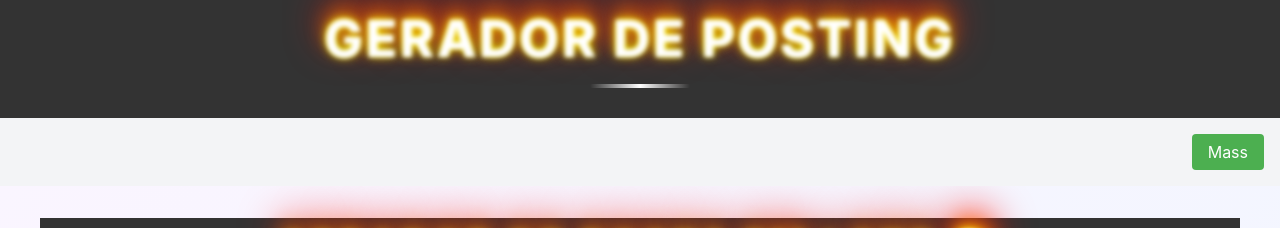
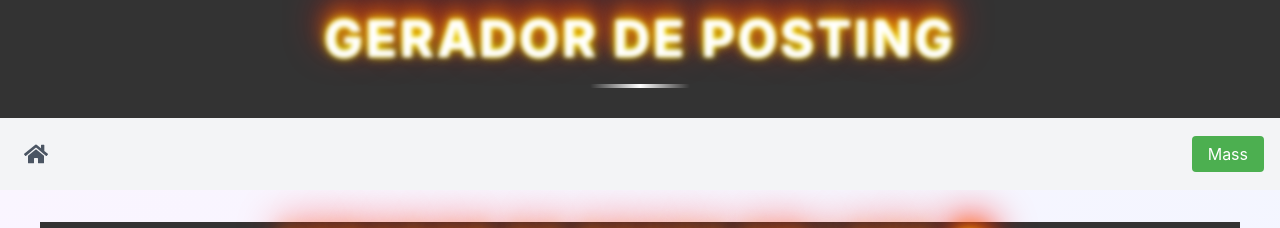
Before and after one commit to jhonathancs/Gerador-memes-posting, a React (Create React App) app in the folder generator-posting/: page /mass in a window 1280 px wide. Shown: the top 228 px of the page. Built offline with nearby package versions, Linux system fonts and the light colour scheme.

Commit message:
Botton-home
botao home adicionado para retorno ao inicio

```diff
--- a/generator-posting/src/App.jsx
+++ b/generator-posting/src/App.jsx
@@ -7,7 +7,7 @@ import MemeButtons from './components/MemeButtons'
 import FontControls from './components/FontControls'
 import imagemInicial from './images/coringa.jpeg'
 import './App.css'
-import { FaGithub, FaLinkedin, FaInstagram } from 'react-icons/fa'
+import { FaGithub, FaLinkedin, FaInstagram, FaHome } from 'react-icons/fa'
 import Mass from './pages/Mass/Mass' // Atualizando o caminho do import
 
 function App() {
@@ -185,6 +185,9 @@ function App() {
       <div className="flex flex-col items-center bg-gray-100 min-h-screen p-6">
         <h1 className="text-3xl font-bold mb-8">Gerador de Posting</h1>
         <nav className="navigation">
+          <Link to="/" className="home-icon">
+            <FaHome className="home-icon-svg" />
+          </Link>
           <Link to="/mass" className="nav-button">Mass</Link>
         </nav>
         <Routes>
--- a/generator-posting/src/pages/Mass/styles.css
+++ b/generator-posting/src/pages/Mass/styles.css
@@ -365,3 +365,41 @@
     padding: 1rem;
   }
 }
+
+/* Estilos para a navegação e ícone home */
+.navigation {
+  display: flex;
+  justify-content: space-between;
+  align-items: center;
+  padding: 1rem;
+  width: 100%;
+  background-color: #f3f4f6;
+  position: sticky;
+  top: 0;
+  z-index: 1000;
+}
+
+.home-icon {
+  text-decoration: none;
+  color: #4b5563;
+  transition: all 0.3s ease;
+  order: -1; /* Força o ícone para o início (esquerda) */
+  margin-right: auto; /* Empurra os outros elementos para a direita */
+  padding: 8px;
+  display: flex;
+  align-items: center;
+}
+
+.home-icon-svg {
+  width: 24px;
+  height: 24px;
+  transition: transform 0.3s ease;
+}
+
+.home-icon:hover {
+  color: #1f2937;
+}
+
+.home-icon:hover .home-icon-svg {
+  transform: scale(1.1);
+}
```
Also changed, not shown: generator-posting/src/pages/Mass.jsx (deleted, +0 -16 lines).
